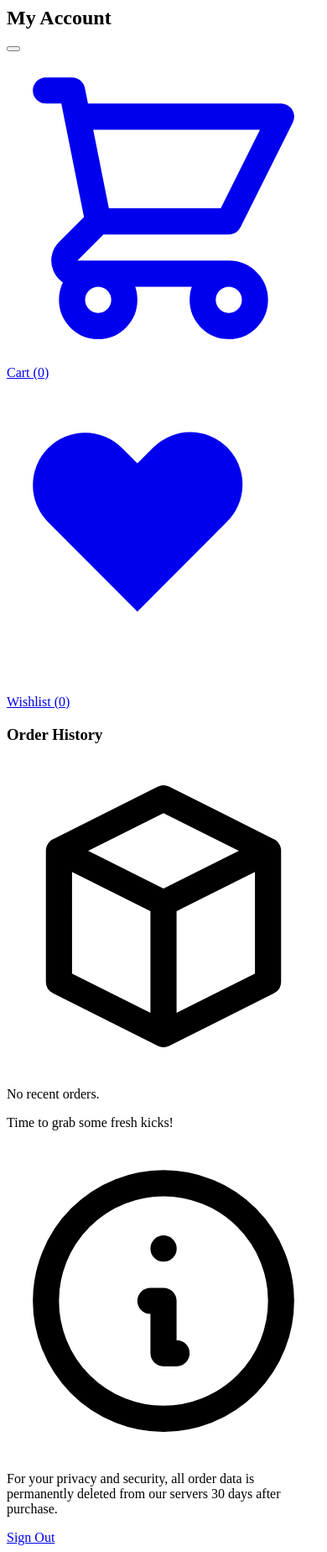
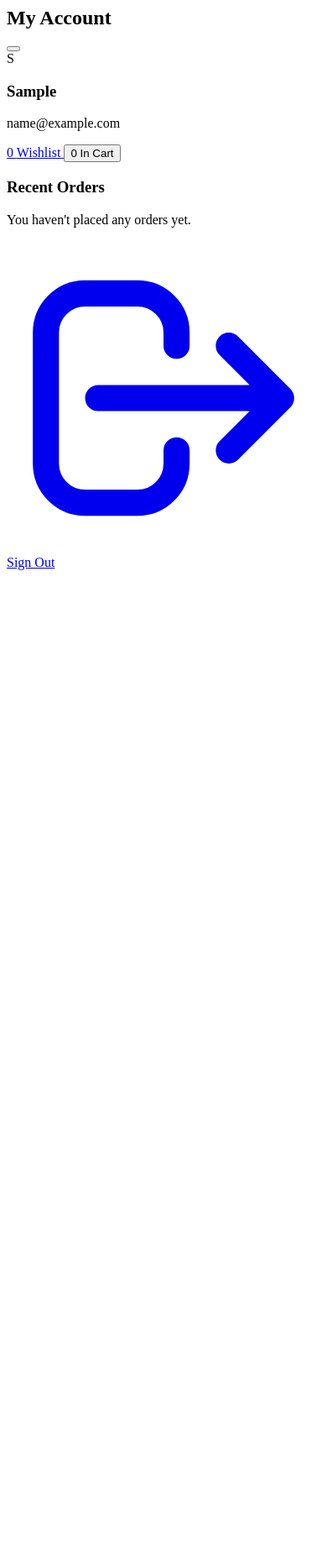
Before and after one commit to royaloba/solid-giggle, a Django app: page /accounts/drawer/ in a window 390 px wide. Shown: the whole page at 84% size. After the commit the page ends 679 px from the top, so only its background shows below. Run offline with Django 5.2, Linux system fonts and the light colour scheme; the visitor is signed in with stand-in values (Sample User, id 1); data that the repository does not hold is empty.

Commit message:
Fixed the UI, added account view, improved mobile interaction feel v3

```diff
--- a/accounts/templates/accounts/partials/account_drawer_content.html
+++ b/accounts/templates/accounts/partials/account_drawer_content.html
@@ -1,73 +1,76 @@
-<div class="h-full flex flex-col bg-white">
+<div class="h-full flex flex-col bg-gray-50">
     <!-- Header -->
-    <div class="px-5 py-4 border-b border-gray-100 flex items-center justify-between sticky top-0 bg-white z-10">
-        <h2 class="text-xl font-extrabold text-gray-900 tracking-tight">My Account</h2>
-        <button onclick="toggleAccountDrawer(false)" class="p-2 text-gray-400 hover:text-wine transition-colors rounded-full hover:bg-gray-50">
+    <div class="px-6 py-4 border-b border-gray-100 bg-white flex justify-between items-center sticky top-0 z-10">
+        <h2 class="text-xl font-extrabold text-gray-900 uppercase tracking-tight">My Account</h2>
+        <button onclick="toggleAccountDrawer(false)" class="p-2 -mr-2 text-gray-400 hover:text-wine transition">
             <svg class="w-6 h-6" fill="none" stroke="currentColor" viewBox="0 0 24 24"><path stroke-linecap="round" stroke-linejoin="round" stroke-width="2" d="M6 18L18 6M6 6l12 12"></path></svg>
         </button>
     </div>
 
-    <!-- Content -->
-    <div class="flex-1 overflow-y-auto p-5 space-y-8">
+    <!-- Scrollable Content -->
+    <div class="flex-grow overflow-y-auto p-6 space-y-6">
 
-        <!-- Stats / Quick Links -->
-        <div class="grid grid-cols-2 gap-3">
-            <a href="#" hx-get="{% url 'cart:drawer' %}" hx-target="#cart-drawer" hx-swap="innerHTML" onclick="toggleAccountDrawer(false); toggleCartDrawer(true);" class="flex flex-col items-center justify-center p-4 bg-gray-50 rounded-xl border border-gray-100 hover:border-wine/30 hover:shadow-sm transition-all group">
-                <svg class="w-6 h-6 text-gray-400 group-hover:text-wine mb-2 transition-colors" fill="none" stroke="currentColor" viewBox="0 0 24 24"><path stroke-linecap="round" stroke-linejoin="round" stroke-width="2" d="M3 3h2l.4 2M7 13h10l4-8H5.4M7 13L5.4 5M7 13l-2.293 2.293c-.63.63-.184 1.707.707 1.707H17m0 0a2 2 0 100 4 2 2 0 000-4zm-8 2a2 2 0 11-4 0 2 2 0 014 0z"></path></svg>
-                <span class="text-sm font-bold text-gray-900">Cart ({{ cart_count }})</span>
-            </a>
-            <a href="{% url 'store:list' %}" class="flex flex-col items-center justify-center p-4 bg-gray-50 rounded-xl border border-gray-100 hover:border-wine/30 hover:shadow-sm transition-all group">
-                <svg class="w-6 h-6 text-gray-400 group-hover:text-wine mb-2 transition-colors" fill="currentColor" viewBox="0 0 24 24"><path fill-rule="evenodd" d="M3.172 5.172a4 4 0 015.656 0L10 6.343l1.172-1.171a4 4 0 115.656 5.656L10 17.657l-6.828-6.829a4 4 0 010-5.656z" clip-rule="evenodd"></path></svg>
-                <span class="text-sm font-bold text-gray-900">Wishlist ({{ wishlist_count }})</span>
-            </a>
+        <!-- User Profile Card -->
+        <div class="bg-white p-5 rounded-2xl shadow-sm border border-gray-100 flex items-center gap-4">
+            <div class="w-14 h-14 bg-wine text-white rounded-full flex items-center justify-center text-xl font-black shadow-md">
+                {{ user.username|make_list|first|upper }}
+            </div>
+            <div>
+                <h3 class="font-bold text-gray-900 text-lg">{{ user.first_name|default:user.username }}</h3>
+                <p class="text-xs text-gray-500">{{ user.email }}</p>
+            </div>
         </div>
 
-        <!-- Recent Orders -->
+        <!-- Quick Stats -->
+        <div class="grid grid-cols-2 gap-4">
+            <a href="#" class="bg-white p-4 rounded-2xl shadow-sm border border-gray-100 flex flex-col items-center justify-center group hover:border-wine transition-colors">
+                <span class="text-2xl font-black text-gray-900 group-hover:text-wine">{{ wishlist_count }}</span>
+                <span class="text-xs font-bold text-gray-500 uppercase mt-1">Wishlist</span>
+            </a>
+            <button onclick="toggleAccountDrawer(false); toggleCartDrawer(true);" class="bg-white p-4 rounded-2xl shadow-sm border border-gray-100 flex flex-col items-center justify-center group hover:border-wine transition-colors">
+                <span class="text-2xl font-black text-gray-900 group-hover:text-wine">{{ cart_count }}</span>
+                <span class="text-xs font-bold text-gray-500 uppercase mt-1">In Cart</span>
+            </button>
+        </div>
+
+        <!-- Order History -->
         <div>
-            <div class="flex items-center justify-between mb-4 border-b border-gray-100 pb-2">
-                <h3 class="text-sm font-bold text-gray-900 uppercase tracking-wider">Order History</h3>
-                {% if orders %}
-                    <a href="{% url 'accounts:download_orders' %}" class="text-xs font-bold text-wine hover:underline flex items-center gap-1 bg-wine/10 px-2 py-1 rounded-md">
-                        <svg class="w-3 h-3" fill="none" stroke="currentColor" viewBox="0 0 24 24"><path stroke-linecap="round" stroke-linejoin="round" stroke-width="2" d="M4 16v1a3 3 0 003 3h10a3 3 0 003-3v-1m-4-4l-4 4m0 0l-4-4m4 4V4"></path></svg>
-                        Download CSV
-                    </a>
-                {% endif %}
-            </div>
+            <h3 class="text-sm font-bold text-gray-900 mb-4 uppercase tracking-wide px-1">Recent Orders</h3>
 
-            <div class="space-y-3">
-                {% for order in orders %}
-                    <div class="p-4 border border-gray-100 rounded-xl bg-white shadow-sm hover:shadow-md transition-shadow">
-                        <div class="flex justify-between items-start mb-2">
+            {% if orders %}
+                <div class="space-y-3">
+                    {% for order in orders %}
+                    <div class="bg-white p-4 rounded-xl shadow-sm border border-gray-100 flex flex-col gap-2">
+                        <div class="flex justify-between items-start">
                             <div>
-                                <p class="text-xs text-gray-500 font-medium">Order #{{ order.id }}</p>
-                                <p class="text-sm font-bold text-gray-900">{{ order.created_at|date:"M d, Y" }}</p>
+                                <span class="text-[10px] font-bold text-gray-400">{{ order.created_at|date:"M d, Y" }}</span>
+                                <h4 class="font-bold text-gray-900 text-sm">{{ order.reference }}</h4>
                             </div>
-                            <!-- Assuming you have a 'status' or 'paid' field. Adjust text based on your model -->
-                            <span class="px-2 py-1 bg-green-100 text-green-700 text-[10px] font-extrabold rounded-sm uppercase tracking-wider">Processed</span>
+
+                            {% if order.status == 'SUCCESS' %}
+                                <span class="bg-green-100 text-green-700 text-[10px] font-bold px-2 py-1 rounded-sm uppercase">{{ order.status }}</span>
+                            {% elif order.status == 'PENDING' %}
+                                <span class="bg-yellow-100 text-yellow-700 text-[10px] font-bold px-2 py-1 rounded-sm uppercase">{{ order.status }}</span>
+                            {% else %}
+                                <span class="bg-red-100 text-red-700 text-[10px] font-bold px-2 py-1 rounded-sm uppercase">{{ order.status }}</span>
+                            {% endif %}
                         </div>
-                        <div class="flex justify-between items-end mt-3 pt-3 border-t border-gray-50">
-                            <p class="text-xs font-medium text-gray-500">{{ order.items.count }} item{{ order.items.count|pluralize }}</p>
-                            <p class="text-sm font-black text-wine">₦{{ order.total_amount }}</p>
-                        </div>
+                        <div class="font-black text-wine">₦{{ order.total_amount }}</div>
                     </div>
-                {% empty %}
-                    <div class="text-center py-8 bg-gray-50 rounded-xl border border-dashed border-gray-200">
-                        <svg class="w-8 h-8 text-gray-300 mx-auto mb-2" fill="none" stroke="currentColor" viewBox="0 0 24 24"><path stroke-linecap="round" stroke-linejoin="round" stroke-width="2" d="M20 7l-8-4-8 4m16 0l-8 4m8-4v10l-8 4m0-10L4 7m8 4v10M4 7v10l8 4"></path></svg>
-                        <p class="text-sm text-gray-500 font-bold">No recent orders.</p>
-                        <p class="text-xs text-gray-400 mt-1">Time to grab some fresh kicks!</p>
-                    </div>
-                {% endfor %}
-            </div>
-            <div class="mt-4 flex gap-2 p-3 bg-blue-50 border border-blue-100 rounded-lg">
-                <svg class="w-4 h-4 text-blue-500 shrink-0 mt-0.5" fill="none" stroke="currentColor" viewBox="0 0 24 24"><path stroke-linecap="round" stroke-linejoin="round" stroke-width="2" d="M13 16h-1v-4h-1m1-4h.01M21 12a9 9 0 11-18 0 9 9 0 0118 0z"></path></svg>
-                <p class="text-[11px] text-blue-700 leading-tight font-medium">For your privacy and security, all order data is permanently deleted from our servers 30 days after purchase.</p>
-            </div>
+                    {% endfor %}
+                </div>
+            {% else %}
+                <div class="bg-white p-6 rounded-xl shadow-sm border border-dashed border-gray-200 text-center">
+                    <p class="text-sm text-gray-500">You haven't placed any orders yet.</p>
+                </div>
+            {% endif %}
         </div>
     </div>
 
-    <!-- Footer / Logout -->
-    <div class="p-5 border-t border-gray-100 bg-white shadow-[0_-4px_6px_-1px_rgba(0,0,0,0.05)]">
-        <a href="{% url 'accounts:logout' %}" class="flex items-center justify-center w-full py-4 bg-gray-50 border border-gray-200 text-red-600 font-bold rounded-xl hover:bg-red-50 hover:border-red-200 transition-all shadow-sm">
+    <!-- Footer Logout -->
+    <div class="p-6 bg-white border-t border-gray-100 pb-safe">
+        <a href="{% url 'accounts:logout' %}" class="w-full py-3 flex items-center justify-center gap-2 text-sm font-bold text-red-600 bg-red-50 hover:bg-red-100 rounded-xl transition-colors">
+            <svg class="w-4 h-4" fill="none" stroke="currentColor" viewBox="0 0 24 24"><path stroke-linecap="round" stroke-linejoin="round" stroke-width="2" d="M17 16l4-4m0 0l-4-4m4 4H7m6 4v1a3 3 0 01-3 3H6a3 3 0 01-3-3V7a3 3 0 013-3h4a3 3 0 013 3v1"></path></svg>
             Sign Out
         </a>
     </div>
--- a/accounts/views.py
+++ b/accounts/views.py
@@ -53,17 +53,15 @@ def logout_view(request):
 
 @login_required
 def account_drawer_view(request):
-    """Fetches user data, cleans up old orders, and returns the HTMX drawer content."""
-    # 1. 30-Day Auto-Deletion Logic
-    thirty_days_ago = timezone.now() - timedelta(days=30)
-    Order.objects.filter(user=request.user, created_at__lt=thirty_days_ago).delete()
+    """Safely gathers user statistics and renders the slide-out drawer."""
+    # 1. Safely fetch the last 10 orders for this user
+    orders = Order.objects.filter(user=request.user).order_by('-created_at')[:10]
 
-    # 2. Fetch Active Orders
-    orders = Order.objects.filter(user=request.user).order_by('-created_at')
+    # 2. Fetch wishlist count using your exact related_name from store/models.py
+    wishlist_count = request.user.wishlist_items.count()
 
-    # 3. Get Stats
+    # 3. Fetch current cart count
     cart = Cart(request)
-    wishlist_count = request.user.wishlist.count() if hasattr(request.user, 'wishlist') else 0
 
     return render(request, 'accounts/partials/account_drawer_content.html', {
         'orders': orders,
```
